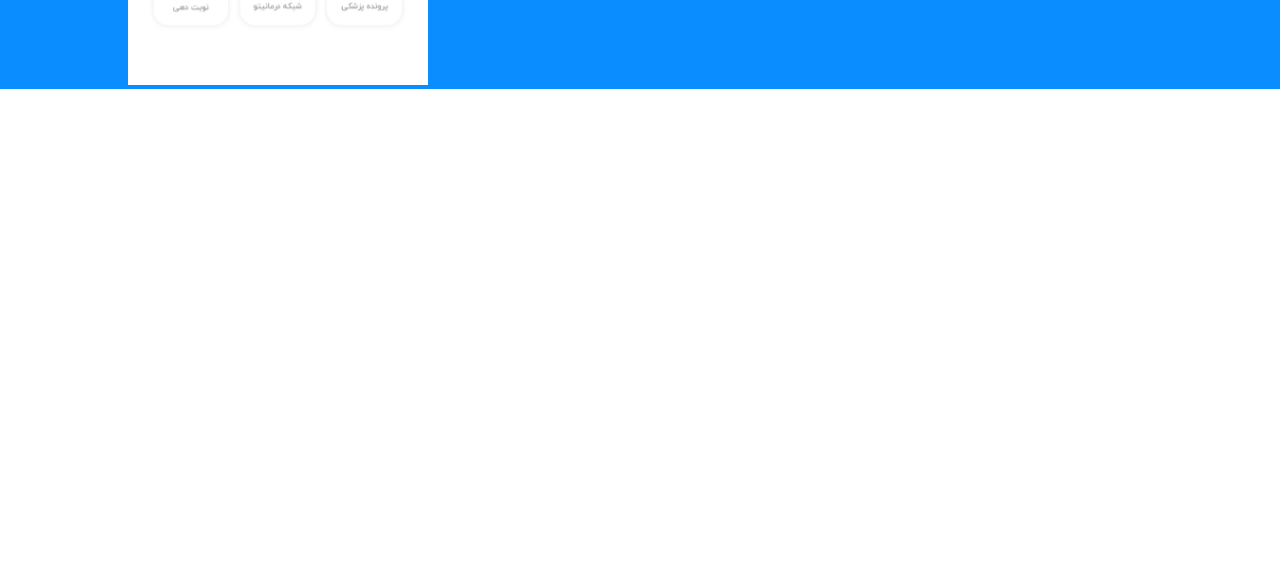
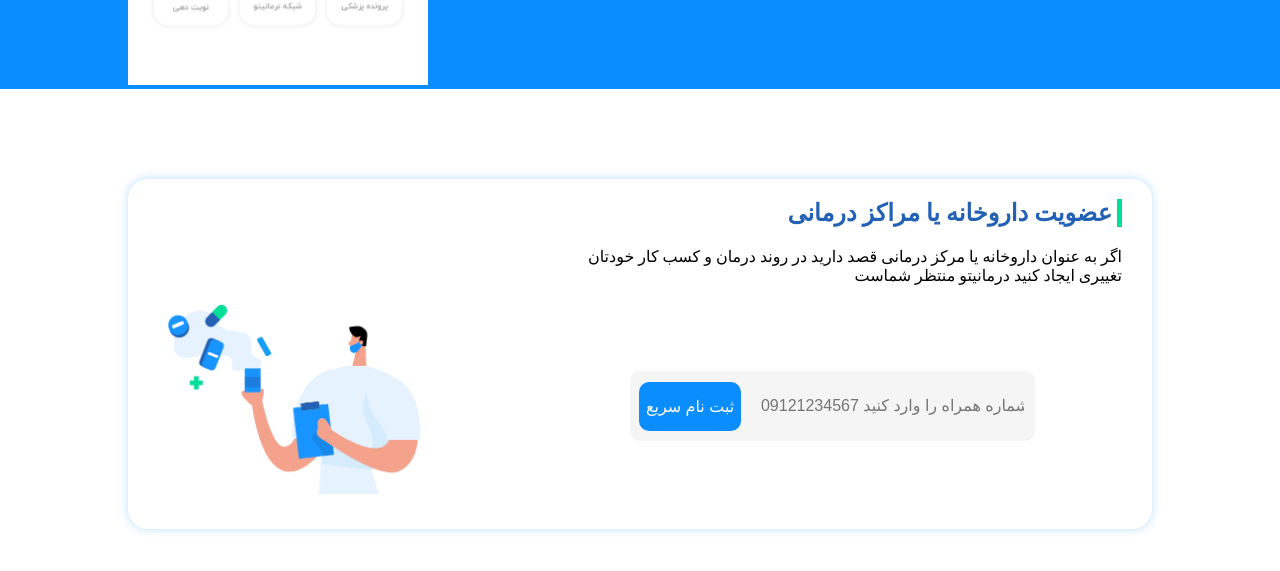
Before and after one commit to kave-me/darmanito2, a plain HTML site: page index.html in a window 1280 px wide. Shown: the part 2103-2674 px from the top of the page. Before the commit the page ends 2256 px from the top, so only its background shows below. Drawn offline with Linux system fonts and the light colour scheme.

Commit message:
add register section

```diff
--- a/index.html
+++ b/index.html
@@ -165,7 +165,24 @@
     </div>
 </section>
 <!-- SUBSCRIBE -->
-<section class="subscribe"></section>
+<section class="subscribe">
+    <div class="subscribe-container">
+        <div class="text">
+            <div class="title">
+                <h2>عضویت داروخانه یا مراکز درمانی</h2>
+            </div>
+            <p>اگر به عنوان داروخانه یا مرکز درمانی قصد دارید در روند درمان و کسب کار خودتان تغییری ایجاد کنید درمانیتو منتظر شماست</p>
+        </div>
+        <div class="subscribe-input-container">
+            <button>ثبت نام سریع</button>
+            <input type="text" placeholder="شماره همراه را وارد کنید 09121234567">
+        </div>
+        <div class="subscribe-img">
+            <img src="./assets/register-area-img.png" alt="subscribe">
+        </div>
+    </div>
+
+</section>
 <!-- SUPPORT -->
 <section class="support"></section>
 <!-- FOOTER -->
--- a/style.css
+++ b/style.css
@@ -3,7 +3,7 @@ body {
     padding: 0;
     box-sizing: border-box;
 }
-nav, .header, .about, .features, .download{
+nav, .header, .about, .features, .download, .subscribe{
 
     padding: 2%  10% 0 10%;
     margin-bottom: 5%;
@@ -64,6 +64,11 @@ nav > button {
     justify-content: space-between;
     align-items: center;
 }
+.header-title {
+    color: rgb(23,148,255);
+    font-weight: bold;
+    font-size: 2.5rem;
+}
 .header-img {
     width: 40%;
     direction: rtl;
@@ -96,7 +101,7 @@ nav > button {
     column-gap: 3rem;
 }
 .about-title {
-    color: rgb(23,148,255);
+    color: rgb(35, 97, 181);
     padding-right: 5px;
     border-right: 5px solid rgb(0,222,154);
 }
@@ -125,11 +130,9 @@ padding-top: 5rem;
 justify-content: space-between;
 }
 /* FEATURES SECTION */
-.features {
-}
 .features-title {
     direction: rtl;
-    color: rgb(23,148,255);
+    color: rgb(35, 97, 181);
     padding-right: 5px;
     border-right: 5px solid rgb(0,222,154);
 }
@@ -251,7 +254,7 @@ justify-content: space-between;
 }
 .download-input-container {
     display: flex;
-    background-color: white;
+    background-color: whitesmoke;
     width: 70%;
     height: 40%;
     border-radius: 10px;
@@ -263,6 +266,7 @@ justify-content: space-between;
     border: none;
     width: 70%;
     height: 80%;
+    background-color: whitesmoke;
 }
 .download-input-container input::placeholder {
     direction: rtl;
@@ -325,6 +329,79 @@ justify-content: space-between;
 }
 .android-icon img{
     width: 1rem;
+}
+/* SUBSCRIBE SECTION */
+.subscribe-container {
+    display: grid;
+    grid-template-columns: 1fr 1.5fr;
+    grid-template-rows: 0.2fr 0.2fr 0.5fr;
+    grid-template-areas:
+    "sb-img sb-text"
+    "sb-img sb-text"
+    "sb-img sb-input";
+    box-shadow: 0 0 10px rgba(23,148,255, 0.3);
+    border-radius: 20px;
+    height: 350px ;
+    padding: 0px 30px;
+}
+.subscribe-input {
+    grid-area: sb-input;
+}
+.subscribe-img {
+    grid-area: sb-img;
+    display: flex;
+    align-items: flex-end;
+    width: 70%;
+
+}
+.subscribe-img img {
+    width: 100%;
+}
+.subscribe .text {
+    grid-area: sb-text;
+    direction: rtl;
+}
+.subscribe .text h2{
+    color: rgb(35, 97, 181);
+    padding-right: 5px;
+    border-right: 5px solid rgb(0,222,154);
+}
+.subscribe-input-container {
+    display: flex;
+    background-color: whitesmoke;
+    width: 70%;
+    height: 40%;
+    border-radius: 10px;
+    justify-content: space-around;
+    align-items: center;
+    direction: ltr;
+    align-self: center;
+    justify-self: center;
+}
+.subscribe-input-container input {
+    border: none;
+    width: 65%;
+    height: 80%;
+    background-color: whitesmoke;
+}
+.subscribe-input-container input::placeholder {
+    direction: rtl;
+    text-align: center;
+    font-size: 1rem;
+}
+.subscribe-input-container input:focus {
+    outline: none;
+    direction: rtl;
+    font-size: 1rem;
+}
+.subscribe-input-container button {
+    width: 25%;
+    height: 70%;
+    background-color: rgb(9,141,255);
+    color: white;
+    border-radius: 10px;
+    border: none;
+    font-size: 1rem;
 }
 @media screen and (max-width: 1024px)
 {
@@ -424,4 +501,17 @@ justify-content: space-between;
         gap: 1rem;
         margin-bottom: 3rem;
     }
+    .subscribe-container {
+        grid-template-columns: 1fr;
+        grid-template-rows: 1fr 0.6fr 0.4fr;
+        grid-template-areas:
+        "sb-img"
+        "sb-text"
+        "sb-input";
+        height: 380px;
+    }
+    .subscribe-input-container {
+    width: 100%;
+    height: 70%;
+    }
 }
```
